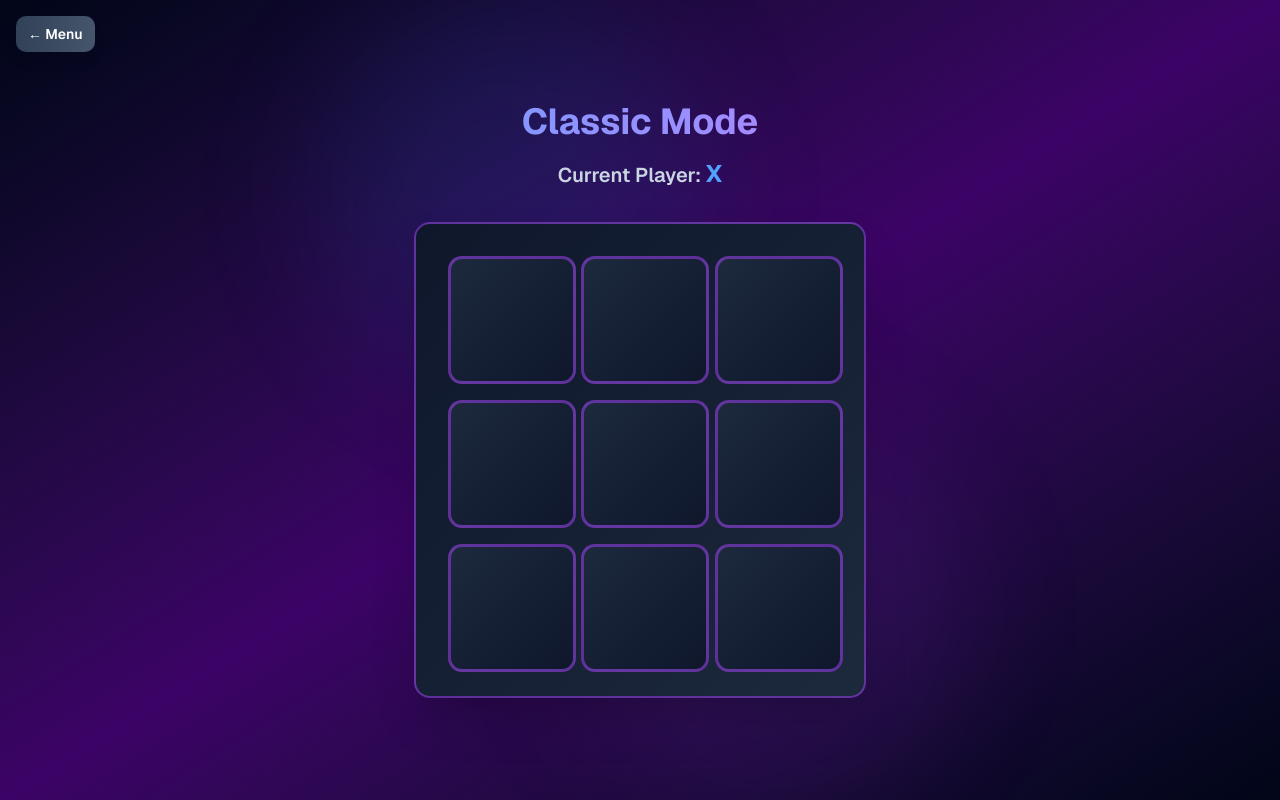
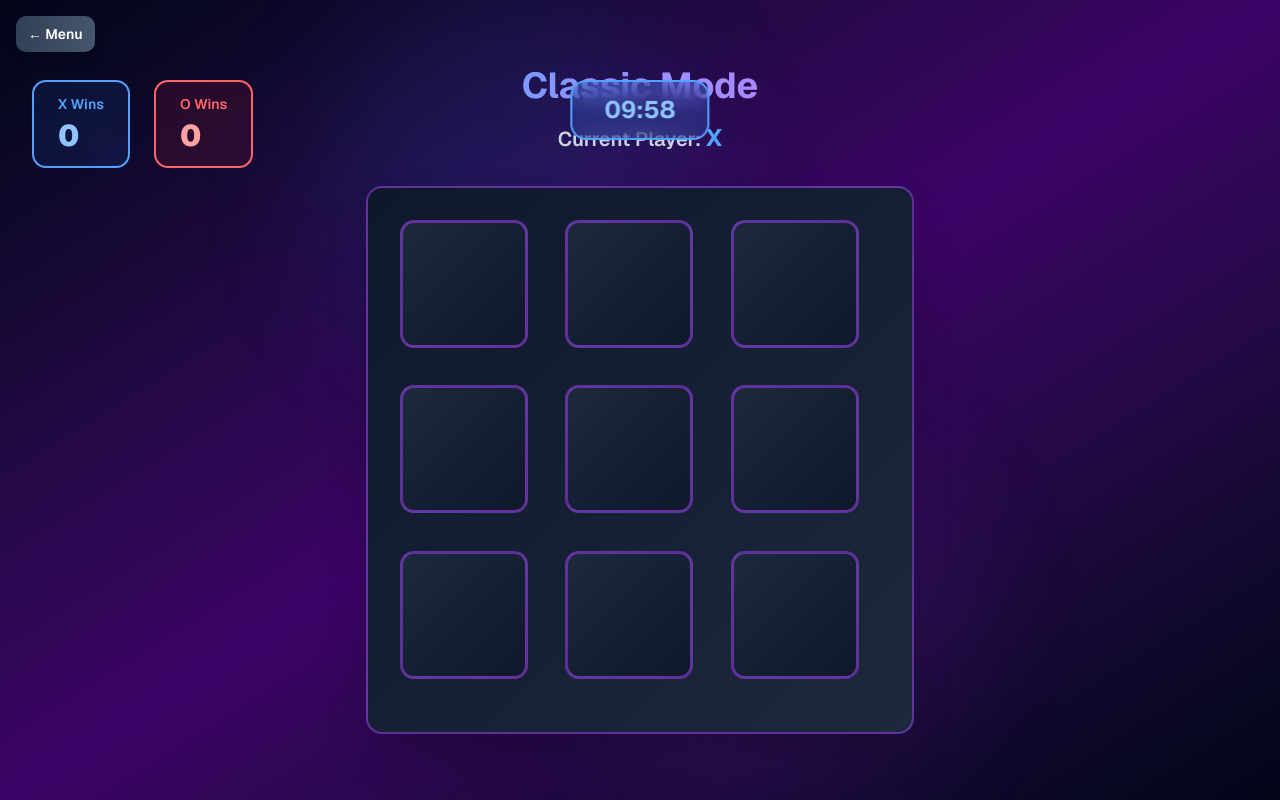
Before and after one commit to YosraGhanmi/tictactoe, a Next.js app: page / in a window 1280 px wide. Both pictures are taken after a click on the button 640 px from the left and 318 px from the top of the page. Built offline with nearby package versions, Linux system fonts and the light colour scheme.

Commit message:
added features

```diff
--- a/app/page.tsx
+++ b/app/page.tsx
@@ -1,10 +1,14 @@
 'use client'
 
-import { useState } from 'react'
+import { useState, useEffect } from 'react'
 import ModeSelector from '@/components/ModeSelector'
 import GameBoard from '@/components/GameBoard'
-import GameOverScreen from '@/components/GameOverScreen'
 import WinnerDisplay from '@/components/WinnerDisplay'
+import TimerDisplay from '@/components/TimerDisplay'
+import ScoreDisplay from '@/components/ScoreDisplay'
+import GameEndScreen from '@/components/GameEndScreen'
+
+const TOTAL_TIME_SECONDS = 600 // 10 minutes
 
 export default function Home() {
   const [gameMode, setGameMode] = useState<'classic' | 'overwrite' | 'moving' | null>(null)
@@ -12,8 +16,47 @@ export default function Home() {
   const [winner, setWinner] = useState<string | null>(null)
   const [isDraw, setIsDraw] = useState(false)
   const [gameKey, setGameKey] = useState(0)
+  const [sessionActive, setSessionActive] = useState(false)
+  const [timeRemaining, setTimeRemaining] = useState(TOTAL_TIME_SECONDS)
+  const [xWins, setXWins] = useState(0)
+  const [oWins, setOWins] = useState(0)
+  const [showGameEnd, setShowGameEnd] = useState(false)
+
+  // Timer effect
+  useEffect(() => {
+    if (!sessionActive) return
+
+    const interval = setInterval(() => {
+      setTimeRemaining((prev) => {
+        if (prev <= 1) {
+          setSessionActive(false)
+          setGameActive(false)
+          setShowGameEnd(true)
+          return 0
+        }
+        return prev - 1
+      })
+    }, 1000)
+
+    return () => clearInterval(interval)
+  }, [sessionActive])
 
   const handleModeSelect = (mode: 'classic' | 'overwrite' | 'moving') => {
+    if (!sessionActive) {
+      // Start new session
+      setSessionActive(true)
+      setTimeRemaining(TOTAL_TIME_SECONDS)
+      setXWins(0)
+      setOWins(0)
+      setShowGameEnd(false)
+
+      // Request fullscreen
+      if (typeof document !== 'undefined' && document.documentElement.requestFullscreen) {
+        document.documentElement.requestFullscreen().catch(() => {
+          // Fullscreen request failed, continue without fullscreen
+        })
+      }
+    }
     setGameMode(mode)
     setGameActive(true)
     setWinner(null)
@@ -21,16 +64,28 @@ export default function Home() {
   }
 
   const handleBackToMenu = () => {
+    // Reset session
+    setSessionActive(false)
     setGameMode(null)
     setGameActive(false)
     setWinner(null)
     setIsDraw(false)
+    setTimeRemaining(TOTAL_TIME_SECONDS)
+    setXWins(0)
+    setOWins(0)
   }
 
   const handleGameOver = (gameWinner: string | null, gameIsDraw: boolean) => {
     setGameActive(false)
     setWinner(gameWinner)
     setIsDraw(gameIsDraw)
+
+    // Increment win counter
+    if (gameWinner === 'X') {
+      setXWins((prev) => prev + 1)
+    } else if (gameWinner === 'O') {
+      setOWins((prev) => prev + 1)
+    }
   }
 
   const handleRetry = () => {
@@ -40,14 +95,42 @@ export default function Home() {
     setGameActive(true)
   }
 
+  const handleSwitchMode = (mode: 'classic' | 'overwrite' | 'moving') => {
+    setWinner(null)
+    setIsDraw(false)
+    setGameMode(mode)
+    setGameKey((prev) => prev + 1)
+    setGameActive(true)
+  }
+
+  const handleEndSession = () => {
+    setSessionActive(false)
+    setGameActive(false)
+    setGameMode(null)
+    setShowGameEnd(false)
+    setTimeRemaining(TOTAL_TIME_SECONDS)
+    setXWins(0)
+    setOWins(0)
+  }
+
   return (
-    <main className="min-h-screen bg-gradient-to-br from-slate-950 via-purple-950 to-slate-950 flex items-center justify-center p-4 overflow-hidden">
+    <main className="w-screen h-screen bg-gradient-to-br from-slate-950 via-purple-950 to-slate-950 flex flex-col items-center justify-center overflow-hidden">
       <div className="absolute inset-0 overflow-hidden pointer-events-none">
         <div className="absolute top-0 left-1/4 w-96 h-96 bg-blue-500/10 rounded-full blur-3xl"></div>
         <div className="absolute bottom-0 right-1/4 w-96 h-96 bg-purple-500/10 rounded-full blur-3xl"></div>
       </div>
 
-      <div className="w-full max-w-4xl relative z-10">
+      {/* Timer Display - Top Center */}
+      {sessionActive && (
+        <TimerDisplay timeRemaining={timeRemaining} />
+      )}
+
+      {/* Score Display - Top Left */}
+      {sessionActive && (
+        <ScoreDisplay xWins={xWins} oWins={oWins} />
+      )}
+
+      <div className="w-full h-full flex items-center justify-center relative z-10">
         {!gameMode ? (
           <ModeSelector onModeSelect={handleModeSelect} />
         ) : (
@@ -56,12 +139,25 @@ export default function Home() {
       </div>
 
       {/* Winner Display Modal */}
-      {(winner !== null || isDraw) && (
+      {(winner !== null || isDraw) && gameActive === false && gameMode !== null && (
         <WinnerDisplay
           winner={winner}
           isDraw={isDraw}
+          currentMode={gameMode}
           onRetry={handleRetry}
-          onBackToMenu={handleBackToMenu}
+          onSwitchMode={handleSwitchMode}
+        />
+      )}
+
+      {/* Game End Screen - Timer ended */}
+      {showGameEnd && (
+        <GameEndScreen
+          xWins={xWins}
+          oWins={oWins}
+          onPlayAgain={() => {
+            handleEndSession()
+            setTimeout(() => setGameMode(null), 100)
+          }}
         />
       )}
     </main>
--- a/components/GameBoard.tsx
+++ b/components/GameBoard.tsx
@@ -121,7 +121,7 @@ export default function GameBoard({ mode, onGameOver, onBackToMenu }: GameBoardP
           transform: `translate(${boardOffset.x}px, ${boardOffset.y}px)`,
         }}
       >
-        <div className="grid grid-cols-3 gap-4 w-96 h-102">
+        <div className="grid grid-cols-3 gap-4 w-full h-full" style={{ width: '480px', height: '480px' }}>
           {game.getBoard().map((cell, index) => (
             <GameCell
               key={index}
--- a/components/GameCell.tsx
+++ b/components/GameCell.tsx
@@ -35,7 +35,7 @@ export default function GameCell({
       disabled={disabled}
       className={`
         w-32 h-32 text-6xl font-bold rounded-xl transition-all duration-200
-        border-3 relative
+        border-3 relative flex items-center justify-center
         ${
           isWinningCell
             ? 'bg-yellow-400 border-yellow-300 shadow-2xl shadow-yellow-400'
--- /dev/null
+++ b/components/GameEndScreen.tsx
@@ -0,0 +1,69 @@
+'use client';
+
+interface GameEndScreenProps {
+  xWins: number
+  oWins: number
+  onPlayAgain: () => void
+}
+
+export default function GameEndScreen({ xWins, oWins, onPlayAgain }: GameEndScreenProps) {
+  const winner = xWins > oWins ? 'X' : oWins > xWins ? 'O' : null
+
+  return (
+    <>
+      {/* Dark overlay backdrop */}
+      <div className="fixed inset-0 bg-black/80 backdrop-blur-sm z-40" />
+
+      {/* Modal popup centered on screen */}
+      <div className="fixed inset-0 flex items-center justify-center p-4 z-50">
+        <div className="bg-gradient-to-br from-slate-900 via-purple-900 to-slate-800 border-3 border-purple-400 rounded-3xl p-12 space-y-8 text-center shadow-2xl shadow-purple-500/50 max-w-2xl w-full animate-in fade-in zoom-in duration-300">
+          {/* Time's Up Message */}
+          <div className="space-y-4">
+            <p className="text-3xl font-bold text-yellow-400">⏱️ Time's Up! ⏱️</p>
+            <h2 className="text-5xl font-black bg-gradient-to-r from-yellow-300 to-yellow-500 bg-clip-text text-transparent">Final Score</h2>
+          </div>
+
+          {/* Score Display */}
+          <div className="grid grid-cols-2 gap-6 py-8 border-y border-purple-500/30">
+            {/* X Score */}
+            <div className="space-y-3">
+              <p className="text-blue-300 text-lg font-semibold">Player X</p>
+              <p className="text-blue-400 text-6xl font-black">{xWins}</p>
+              <p className="text-blue-300/70 text-sm">Wins</p>
+            </div>
+
+            {/* O Score */}
+            <div className="space-y-3">
+              <p className="text-red-300 text-lg font-semibold">Player O</p>
+              <p className="text-red-400 text-6xl font-black">{oWins}</p>
+              <p className="text-red-300/70 text-sm">Wins</p>
+            </div>
+          </div>
+
+          {/* Winner Announcement */}
+          {winner ? (
+            <div className="space-y-2">
+              <p className="text-xl text-slate-300">Champion</p>
+              <p className={`text-5xl font-black ${winner === 'X' ? 'text-blue-400' : 'text-red-400'}`}>
+                Player {winner} Wins!
+              </p>
+            </div>
+          ) : (
+            <div className="space-y-2">
+              <p className="text-3xl font-bold text-yellow-400">It's a Tie!</p>
+              <p className="text-slate-300">Both players performed equally</p>
+            </div>
+          )}
+
+          {/* Action Button */}
+          <button
+            onClick={onPlayAgain}
+            className="w-full py-4 bg-gradient-to-r from-purple-600 to-blue-600 hover:from-purple-700 hover:to-blue-700 text-white font-bold text-lg rounded-xl transition-all duration-200 shadow-lg hover:shadow-xl hover:shadow-purple-500/50 transform hover:scale-105"
+          >
+            Play Again
+          </button>
+        </div>
+      </div>
+    </>
+  )
+}
--- /dev/null
+++ b/components/ScoreDisplay.tsx
@@ -0,0 +1,24 @@
+'use client';
+
+interface ScoreDisplayProps {
+  xWins: number
+  oWins: number
+}
+
+export default function ScoreDisplay({ xWins, oWins }: ScoreDisplayProps) {
+  return (
+    <div className="fixed top-20 left-8 z-40 flex gap-6">
+      {/* X Wins */}
+      <div className="px-6 py-3 rounded-xl border-2 border-blue-400 bg-blue-500/10 backdrop-blur-md">
+        <p className="text-blue-400 text-sm font-semibold mb-1">X Wins</p>
+        <p className="text-blue-300 text-3xl font-black">{xWins}</p>
+      </div>
+
+      {/* O Wins */}
+      <div className="px-6 py-3 rounded-xl border-2 border-red-400 bg-red-500/10 backdrop-blur-md">
+        <p className="text-red-400 text-sm font-semibold mb-1">O Wins</p>
+        <p className="text-red-300 text-3xl font-black">{oWins}</p>
+      </div>
+    </div>
+  )
+}
--- /dev/null
+++ b/components/TimerDisplay.tsx
@@ -0,0 +1,27 @@
+'use client';
+
+interface TimerDisplayProps {
+  timeRemaining: number
+}
+
+export default function TimerDisplay({ timeRemaining }: TimerDisplayProps) {
+  const minutes = Math.floor(timeRemaining / 60)
+  const seconds = timeRemaining % 60
+  const isLowTime = timeRemaining < 60
+
+  const formatTime = () => {
+    return `${minutes.toString().padStart(2, '0')}:${seconds.toString().padStart(2, '0')}`
+  }
+
+  return (
+    <div className="fixed top-20 left-1/2 transform -translate-x-1/2 z-40">
+      <div className={`px-8 py-3 rounded-2xl border-2 font-bold text-2xl backdrop-blur-md ${
+        isLowTime
+          ? 'bg-red-500/20 border-red-400 text-red-300 animate-pulse'
+          : 'bg-blue-500/20 border-blue-400 text-blue-300'
+      }`}>
+        {formatTime()}
+      </div>
+    </div>
+  )
+}
--- a/components/WinnerDisplay.tsx
+++ b/components/WinnerDisplay.tsx
@@ -3,16 +3,20 @@
 interface WinnerDisplayProps {
   winner: string | null
   isDraw: boolean
+  currentMode: 'classic' | 'overwrite' | 'moving'
   onRetry: () => void
-  onBackToMenu: () => void
+  onSwitchMode: (mode: 'classic' | 'overwrite' | 'moving') => void
 }
 
 export default function WinnerDisplay({
   winner,
   isDraw,
+  currentMode,
   onRetry,
-  onBackToMenu,
+  onSwitchMode,
 }: WinnerDisplayProps) {
+  const modes: ('classic' | 'overwrite' | 'moving')[] = ['classic', 'overwrite', 'moving']
+  const otherModes = modes.filter((mode) => mode !== currentMode)
   return (
     <>
       {/* Dark overlay backdrop */}
@@ -46,12 +50,19 @@ export default function WinnerDisplay({
             >
               Play Again
             </button>
-            <button
-              onClick={onBackToMenu}
-              className="w-full py-4 bg-gradient-to-r from-purple-600 to-blue-600 hover:from-purple-700 hover:to-blue-700 text-white font-bold text-lg rounded-xl transition-all duration-200 shadow-lg hover:shadow-xl hover:shadow-purple-500/50 transform hover:scale-105"
-            >
-              Back to Menu
-            </button>
+
+            {/* Mode Switch Buttons - Show only other modes */}
+            <div className="grid grid-cols-2 gap-2 pt-2">
+              {otherModes.map((mode) => (
+                <button
+                  key={mode}
+                  onClick={() => onSwitchMode(mode)}
+                  className="py-3 bg-slate-700 hover:bg-slate-600 text-white font-semibold text-sm rounded-lg transition-all duration-200 shadow-md hover:shadow-lg transform hover:scale-105 capitalize"
+                >
+                  {mode === 'classic' ? 'Classic' : mode === 'overwrite' ? 'Overwrite' : 'Moving'}
+                </button>
+              ))}
+            </div>
           </div>
         </div>
       </div>
```
